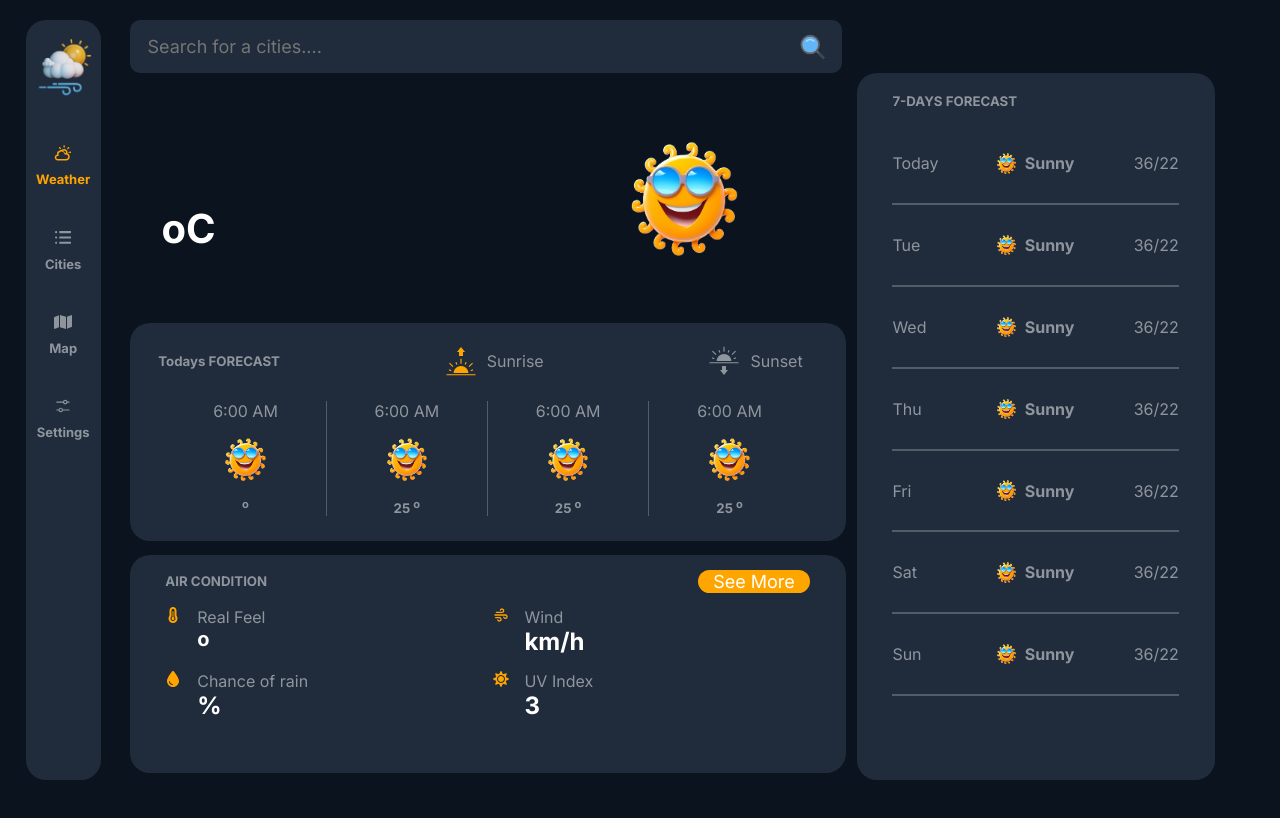
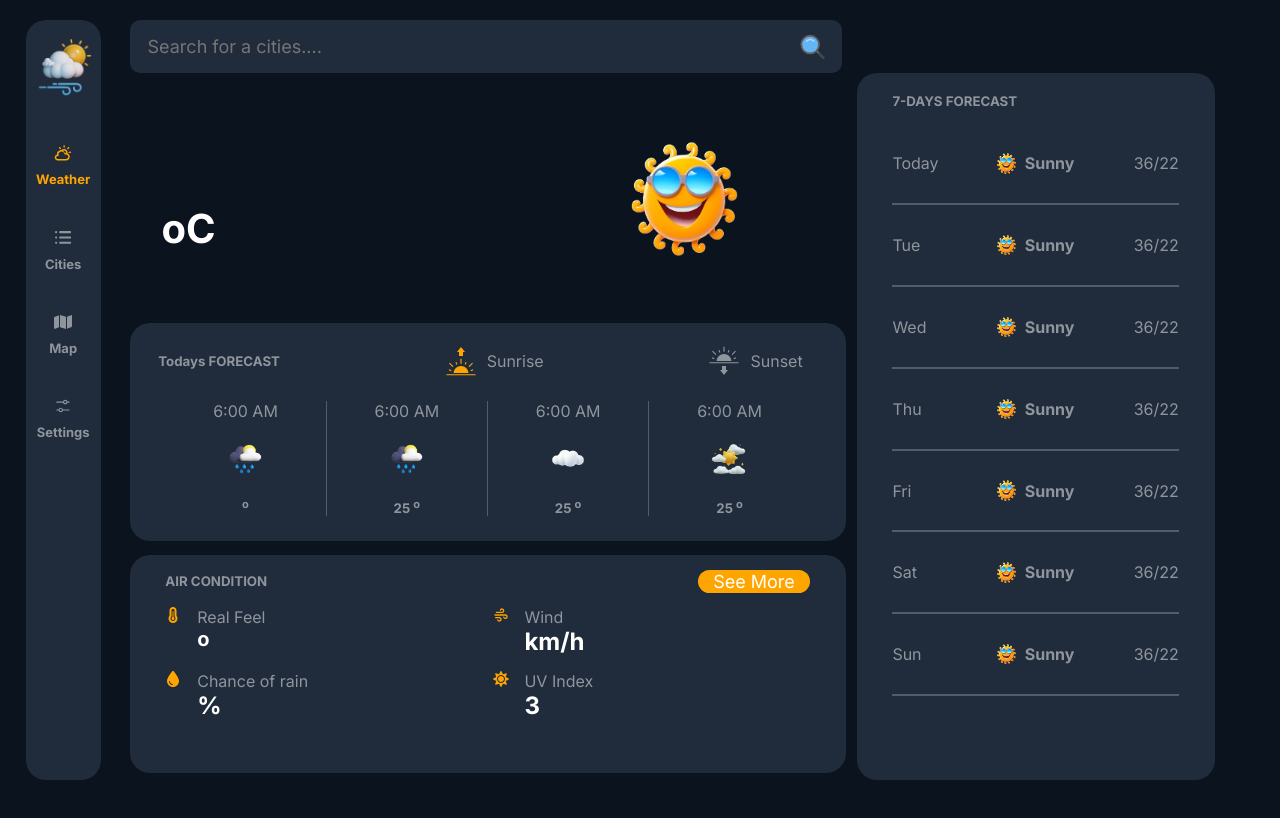
Before and after one commit to egwimcodes/skycast, a React (Vite) app: page / in a window 1280 px wide. Shown: the top 818 px of the page. Built offline with nearby package versions, Linux system fonts and the light colour scheme; no server answers.

Commit message:
worked on time images

```diff
--- a/src/Body/Body.jsx
+++ b/src/Body/Body.jsx
@@ -128,22 +128,22 @@ export default function Body() {
                 <div className="today-forcast-content">
                   <div className="today-forcast-info">
                     <p>6:00 AM</p>
-                    <img src="sun.png" alt="" />
+                    <img src="rain.png" alt="" />
                     <h5>{data.cod === 200 && data.main.temp} <sup>o</sup></h5>
                   </div>
                   <div className="today-forcast-info">
                     <p>6:00 AM</p>
-                    <img src="sun.png" alt="" />
+                    <img src="rain.png" alt="" />
                     <h5>25 <sup>o</sup></h5>
                   </div>
                   <div className="today-forcast-info">
                     <p>6:00 AM</p>
-                    <img src="sun.png" alt="" />
+                    <img src="cloud.png" alt="" />
                     <h5>25 <sup>o</sup></h5>
                   </div>
                   <div className="today-forcast-info">
                     <p>6:00 AM</p>
-                    <img src="sun.png" alt="" />
+                    <img src="clear.png" alt="" />
                     <h5>25 <sup>o</sup></h5>
                   </div>
                 </div>
```
